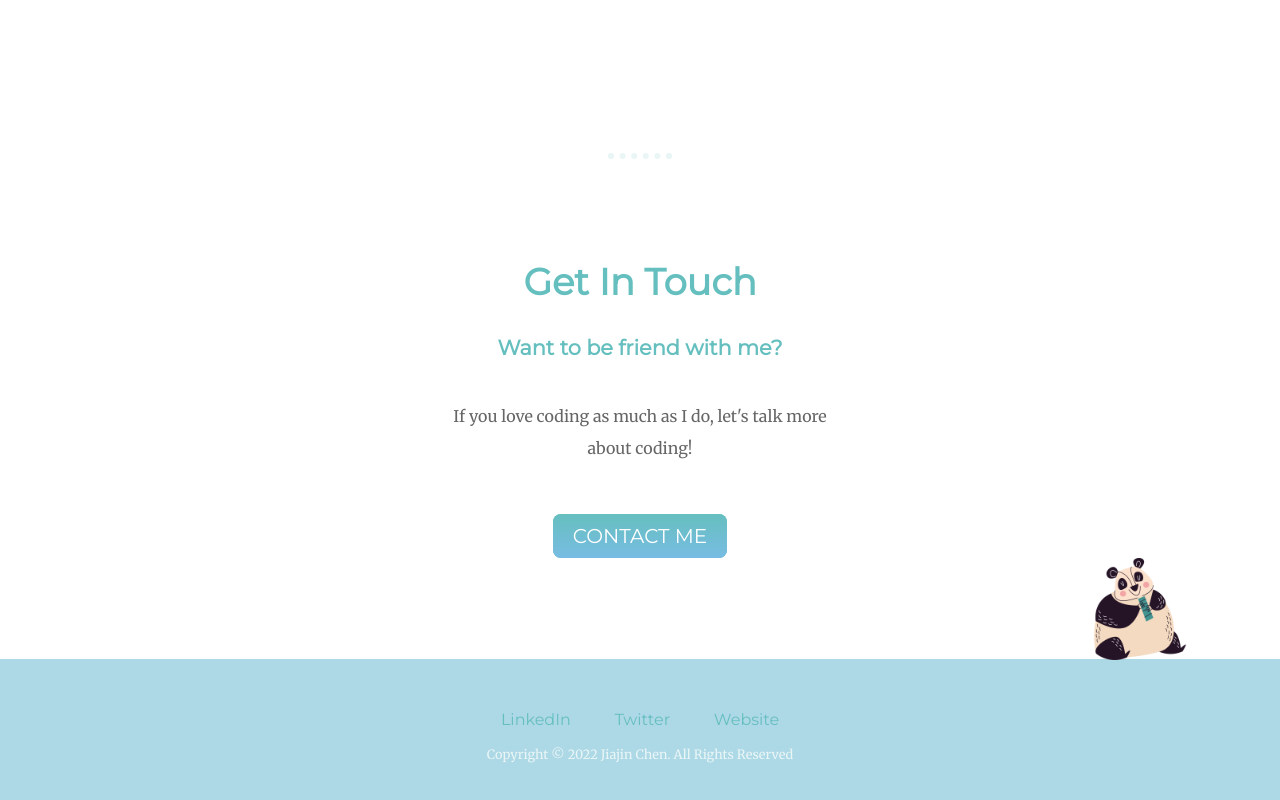
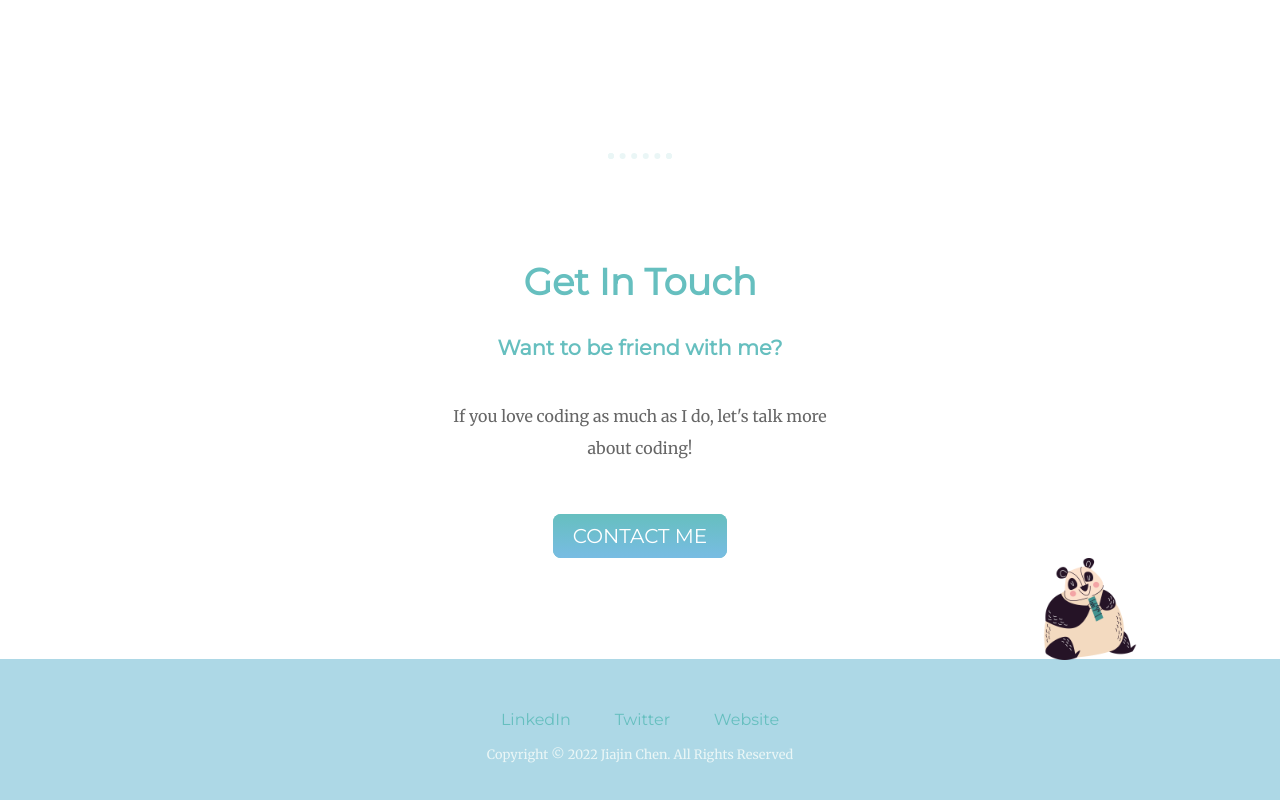
Before and after one commit to MysteryJC/IntroJc, a plain HTML site: page index.html in a window 1280 px wide. Shown: the part 2641-3441 px from the top of the page. Drawn offline with Linux system fonts and the light colour scheme; a web font is replaced by a local one.

Commit message:
Update styles.css

```diff
--- a/CSS/styles.css
+++ b/CSS/styles.css
@@ -100,7 +100,7 @@ a:hover {
 .panda {
   position: relative;
   top: 10px;
-  left: 500px;
+  left: 450px;
   width: 8%;
 }
 
```
